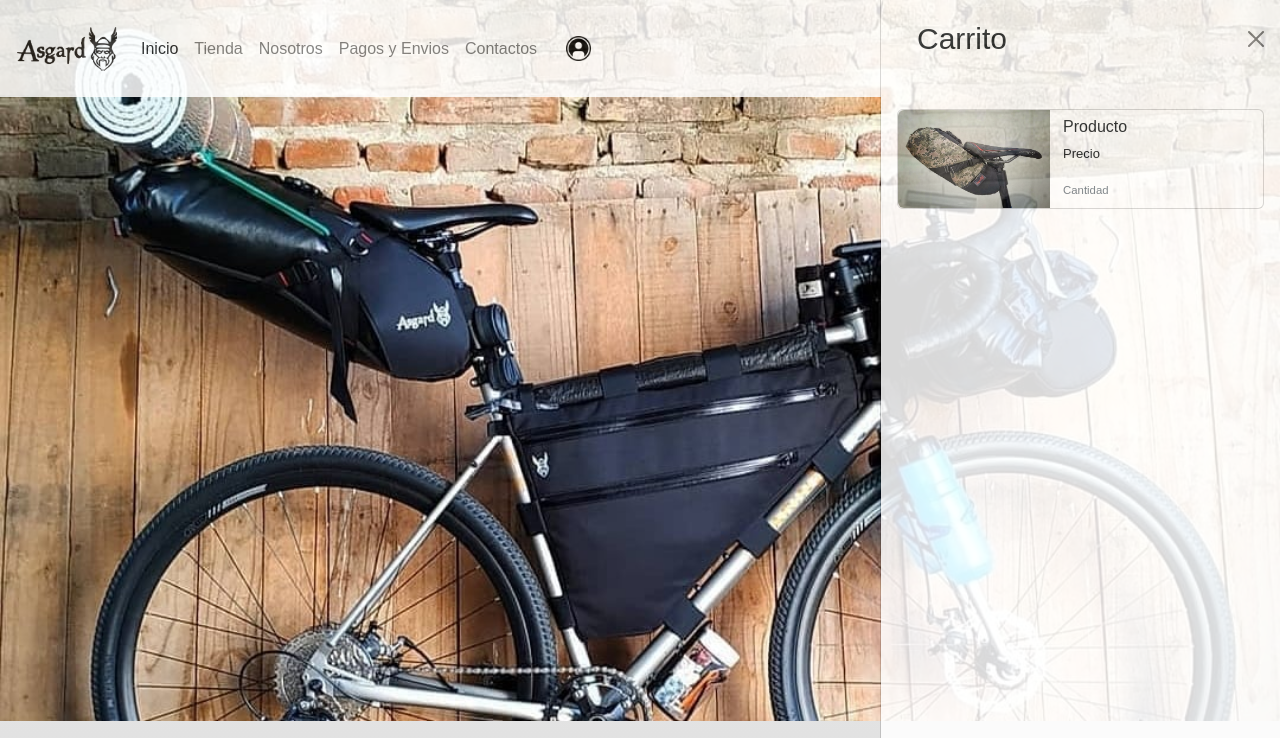
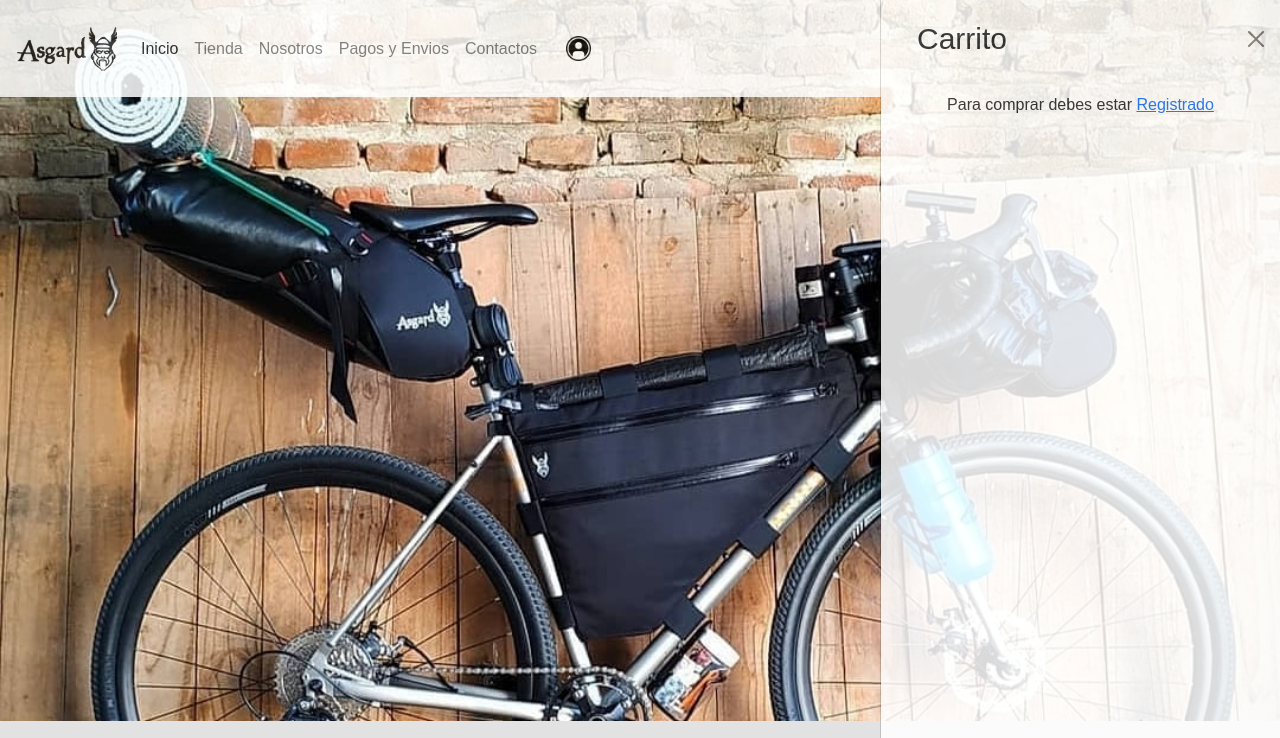
Before and after one commit to FedericoAraya/asgard, a website: page index.html in a window 1280 px wide. Both pictures are taken after a click on the button 1237 px from the left and 48 px from the top of the page. Shown: the top 738 px of the page. Drawn offline with nearby package versions, Linux system fonts and the light colour scheme; files that its build step writes are made by us from their sources.

Commit message:
header index actualizado

```diff
--- a/index.html
+++ b/index.html
@@ -32,7 +32,10 @@
               data-bs-target="#offcanvasNavbar"
               aria-controls="offcanvasNavbar"
             >
-              <img src="./images/menu-hamburguesa.png" alt="menu hamburguesa" />
+              <img
+                src="../images/menu-hamburguesa.png"
+                alt="menu hamburguesa"
+              />
             </button>
             <div
               class="offcanvas offcanvas-start"
@@ -64,9 +67,7 @@
                     <a class="nav-link" href="./pages/tienda.html">Tienda</a>
                   </li>
                   <li class="nav-item">
-                    <a class="nav-link" href="./pages/nosotros.html"
-                      >Nosotros</a
-                    >
+                    <a class="nav-link" href="./pages/nosotros.html">Nosotros</a>
                   </li>
                   <li class="nav-item">
                     <a class="nav-link" href="./pages/pagosYEnvios.html"
@@ -74,9 +75,7 @@
                     >
                   </li>
                   <li class="nav-item">
-                    <a class="nav-link" href="./pages/contacto.html"
-                      >Contacto</a
-                    >
+                    <a class="nav-link" href="./pages/contacto.html">Contacto</a>
                   </li>
                   <li class="nav-item d-none adminVisibleM">
                     <a class="nav-link" href="./pages/admin.html">Admin</a>
@@ -85,14 +84,10 @@
                     <a
                       class="nav-link d-flex flex-row login"
                       href="./pages/login.html"
-                      ><img
-                        class="logoLogin"
-                        src="./images/loginIcon.png"
-                        alt="Icono Login"
-                      />
+                      ><img  class="logoLogin" src="./images/loginIcon.png" alt="Icono Login" />
                       <p class="p-2">LOGIN</p></a
                     >
-                  </li>
+                                      </li>
                 </ul>
               </div>
             </div>
@@ -106,16 +101,17 @@
               ><img src="./images/logo-asgard.png" alt="Logo Asgard"
             /></a>
             <div class="navbar-nav">
-              <a class="nav-link active" aria-current="page" href="./index.html"
+              <a
+                class="nav-link active"
+                aria-current="page"
+                href="./index.html"
                 >Inicio</a
               >
               <a class="nav-link" href="./pages/tienda.html">Tienda</a>
               <a class="nav-link" href="./pages/nosotros.html">Nosotros</a>
-              <a class="nav-link" href="./pages/pagosYEnvios.html"
-                >Pagos y Envios</a
-              >
+              <a class="nav-link" href="./pages/pagosYEnvios.html">Pagos y Envios</a>
               <a class="nav-link" href="./pages/contacto.html">Contactos</a>
-              <a class="nav-link adminVisibleD d-none" href="./pages/admin.html"
+              <a class="nav-link adminVisibleD d-none" href="/pages/admin.html"
                 >Admin</a
               >
               <a class="nav-link" href="./pages/login.html"
@@ -145,7 +141,8 @@
           data-bs-target="#offcanvasScrolling"
           aria-controls="offcanvasScrolling"
         >
-          <img src="./images/carrito.png" alt="Carrito" />
+        <img src="./images/carrito.png" alt="Carrito" />
+
         </button>
         <div
           class="offcanvas offcanvas-end collapse"
@@ -156,9 +153,10 @@
           aria-labelledby="offcanvasScrollingLabel"
         >
           <div class="offcanvas-header">
-            <h5 class="offcanvas-title" id="offcanvasScrollingLabel">
+
+            <h4 class="offcanvas-title" id="offcanvasScrollingLabel">
               Carrito
-            </h5>
+            </h4>
             <button
               type="button"
               class="btn-close"
@@ -166,33 +164,20 @@
               aria-label="Close"
             ></button>
           </div>
-          <h6 class="saludo m-2"></h6>
+          <h6 class="saludo m-2" ></h6>
+          <div id="checkLog"   class="d-none">
+            <p>Para comprar debes estar <a href="./pages/login.html">Registrado</a></p>
+          </div>
           <div class="offcanvas-body">
             <div class="cardCarrito">
-              <div class="card mb-3" style="max-width: 540px">
-                <div class="row g-0">
-                  <div class="col-5">
-                    <img
-                      src="./images/bajo-asiento.jpeg"
-                      class="img-fluid rounded-start"
-                      alt="bajo asiento 14l"
-                    />
-                  </div>
-                  <div class="col-7">
-                    <div class="card-body">
-                      <h5 class="card-title">Producto</h5>
-                      <p class="card-text">Precio</p>
-                      <p class="card-text">
-                        <small class="text-muted">Cantidad</small>
-                      </p>
-                    </div>
-                  </div>
-                </div>
-              </div>
+                            </div>
+              <div class="total">
+            </div>
             </div>
           </div>
         </div>
       </div>
+
       <!-- offcanvas carrito -->
     </header>
     <main class="mainIndex d-flex flex-column">
```
